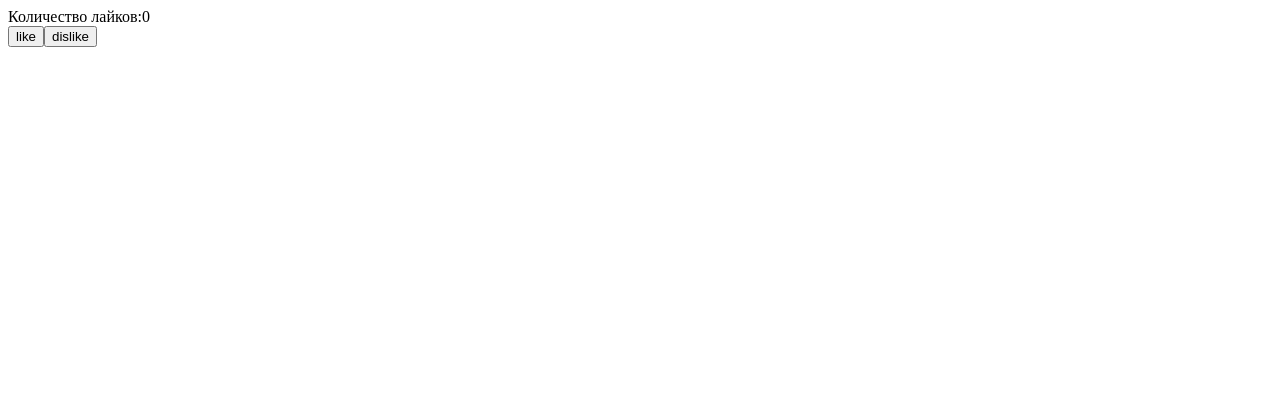
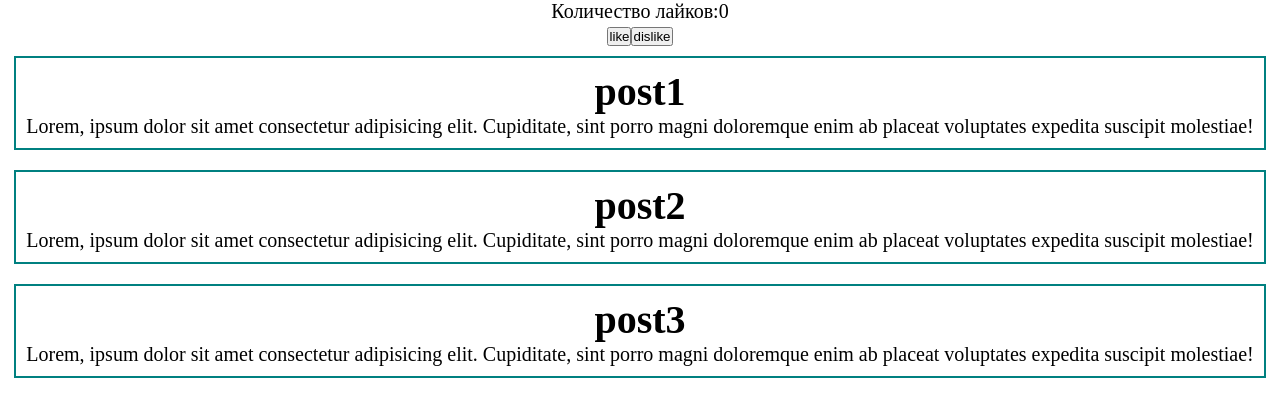
Before and after one commit to sseezov/vuetest, a Vue app: page / in a window 1280 px wide. Shown: the top 416 px of the page. Built offline with nearby package versions, Linux system fonts and the light colour scheme.

Commit message:
added posts v-for

```diff
--- a/src/App.vue
+++ b/src/App.vue
@@ -1,11 +1,17 @@
 <template>
-    <div><div >Количество лайков:{{ likes }} </div>
-    <button @click="like">like</button>
-    <button @click="dislike">dislike</button>
-
+  <div class="app">
+    <div>Количество лайков:{{ likes }}</div>
+    <div class="likes">
+      <button @click="like">like</button>
+      <button @click="dislike">dislike</button>
     </div>
-
-
+    <div class="posts" v-for="post in posts">
+      <div class="post">
+        <h1>{{ post.title }}</h1>
+        <p>{{ post.content }}</p>
+      </div>
+    </div>
+  </div>
 </template>
 
 <script>
@@ -13,17 +19,62 @@ export default {
   data() {
     return {
       likes: 0,
-    }
+      posts: [
+        {
+          id: 1,
+          title: "post1",
+          content:
+            "Lorem, ipsum dolor sit amet consectetur adipisicing elit. Cupiditate, sint porro magni doloremque enim ab placeat voluptates expedita suscipit molestiae!",
+        },
+        {
+          id: 2,
+          title: "post2",
+          content:
+            "Lorem, ipsum dolor sit amet consectetur adipisicing elit. Cupiditate, sint porro magni doloremque enim ab placeat voluptates expedita suscipit molestiae!",
+        },
+        {
+          id: 3,
+          title: "post3",
+          content:
+            "Lorem, ipsum dolor sit amet consectetur adipisicing elit. Cupiditate, sint porro magni doloremque enim ab placeat voluptates expedita suscipit molestiae!",
+        },
+      ],
+    };
   },
   methods: {
-    like(){
-      this.likes++
+    like() {
+      this.likes++;
     },
-    dislike(){
-      this.likes--
-    }
-  }
+    dislike() {
+      this.likes--;
+    },
+  },
 };
 </script>
 
-<style></style>
+<style>
+* {
+  margin: 0;
+  padding: 0;
+  box-sizing: border-box;
+}
+
+.app {
+  display: flex;
+  font-size: 20px;
+  align-items: center;
+  justify-content: center;
+
+  flex-direction: column;
+}
+
+.posts {
+  text-align: center;
+}
+
+.post {
+  border: 2px solid teal;
+  padding: 10px;
+  margin: 10px;
+}
+</style>
```
